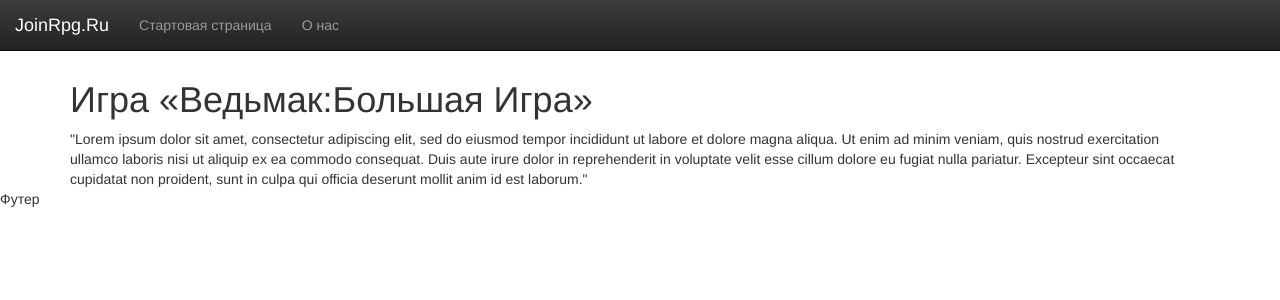
After one commit to joinrpg/joinrpg-unused, a Django app: page /claims/project/1 in a window 1280 px wide. The commit adds this page. Shown: the top 300 px of the page. Run offline with Django 3.2, Linux system fonts and the light colour scheme; some libraries are stand-ins or nearby versions.

Commit message:
Add stub for project public page

```diff
--- a/claims/templates/projects/discover.html
+++ b/claims/templates/projects/discover.html
@@ -7,8 +7,8 @@
 <h1>Открыты заявки на игры</h1>
 <section>
     <ul>
-        <li>Игра 1</li>
-        <li>Игра 2</li>
+        <li><a href="{% url 'project_start' 1 %}">Игра 1</a></li>
+        <li><a href="{% url 'project_start' 2 %}">Игра 2</a></li>
     </ul>
 </section>
 {% endblock %}
--- /dev/null
+++ b/claims/templates/projects/start.html
@@ -0,0 +1,10 @@
+{% extends "common/base.html" %}
+
+{% load bootstrap3 %}
+
+{% block pagetitle %} Joinrpg: Старт {% endblock %}
+{% block content %}
+<h1>Игра «{{project.name}}»</h1>
+"Lorem ipsum dolor sit amet, consectetur adipiscing elit, sed do eiusmod tempor incididunt ut labore et dolore magna aliqua. Ut enim ad minim veniam, quis nostrud exercitation ullamco laboris nisi ut aliquip ex ea commodo consequat. Duis aute irure dolor in reprehenderit in voluptate velit esse cillum dolore eu fugiat nulla pariatur. Excepteur sint occaecat cupidatat non proident, sunt in culpa qui officia deserunt mollit anim id est laborum."
+</section>
+{% endblock %}
--- a/claims/urls.py
+++ b/claims/urls.py
@@ -8,4 +8,5 @@ urlpatterns = patterns('',
 
     #project area
     url(r'^project/discover/?$', views.project_discover, name='project_discover'),
+    url(r'^project/([0-9]+)/?$', views.project_start, name='project_start'),
 )
--- a/claims/views.py
+++ b/claims/views.py
@@ -9,3 +9,6 @@ def about(request):
 
 def project_discover(request):
     return render(request, 'projects/discover.html')
+
+def project_start(request, project_id):
+    return render(request, 'projects/start.html', {'project': {'name':'Ведьмак:Большая Игра'}})
```
